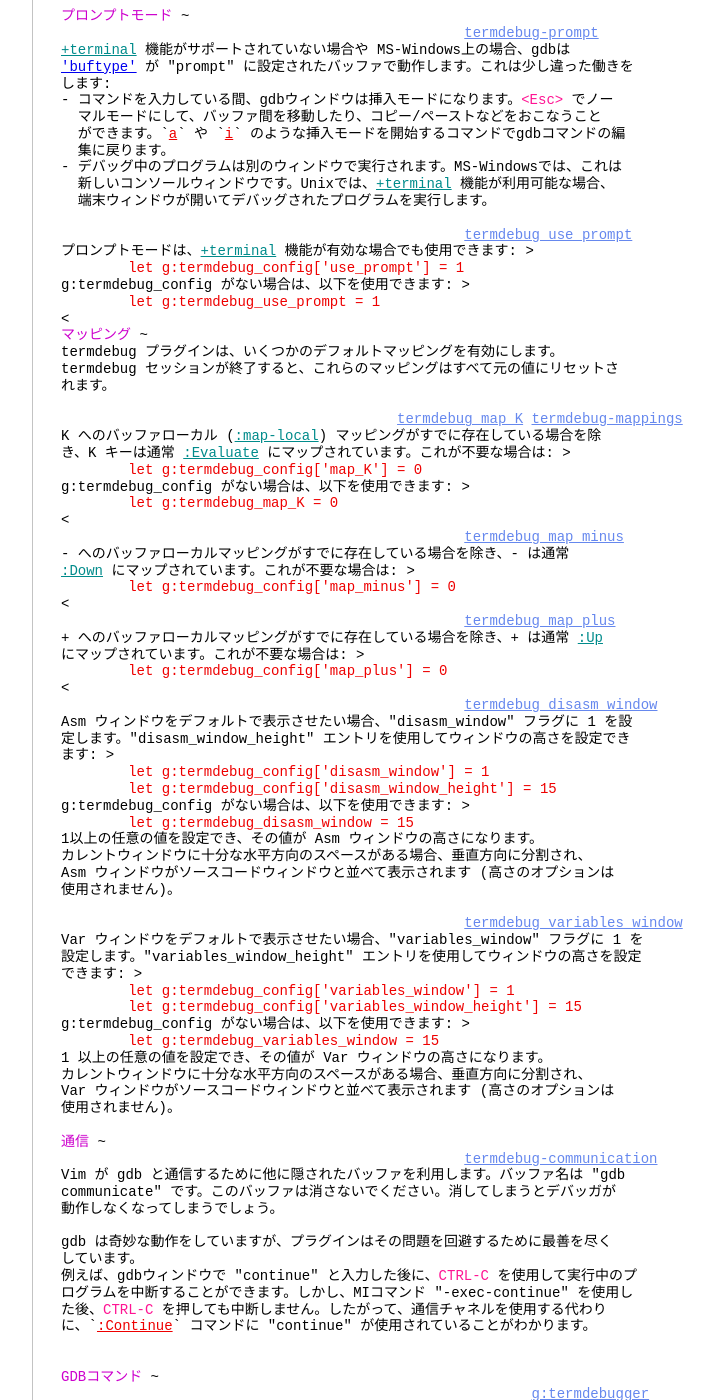
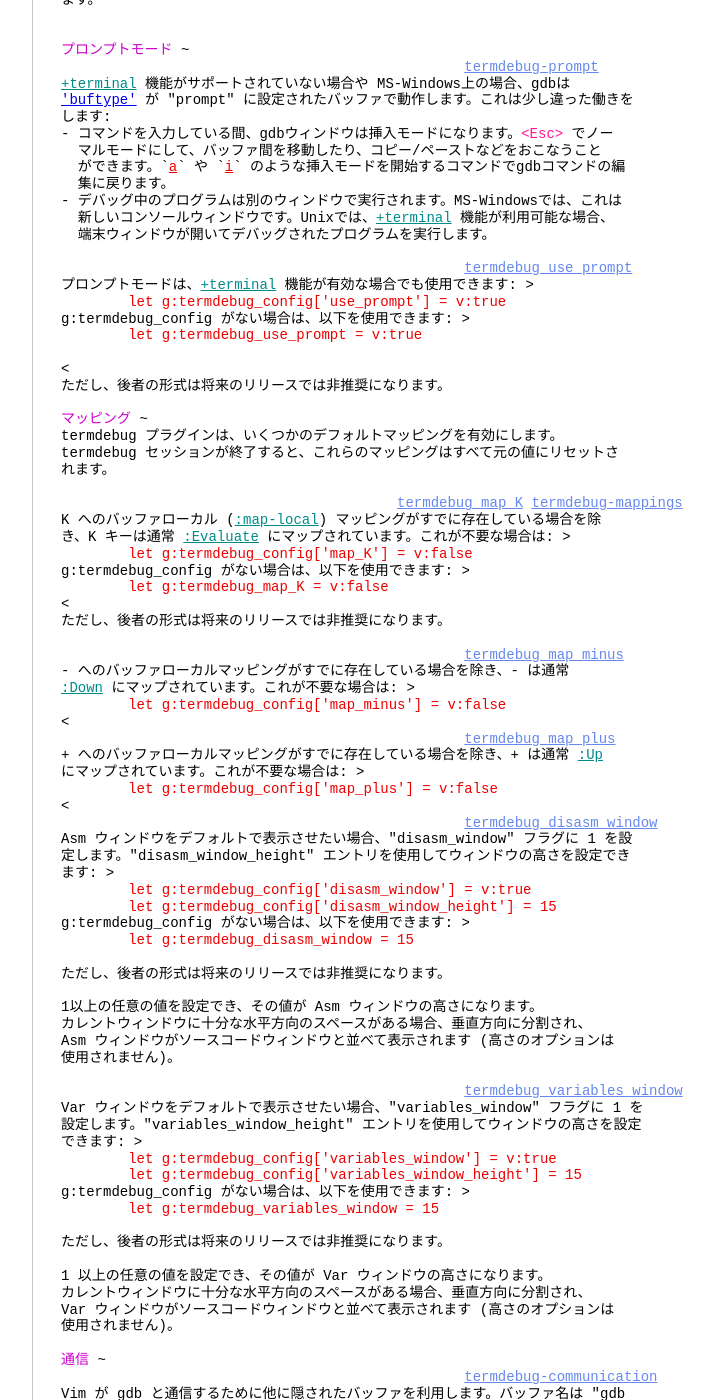
Before and after one commit to vim-jp/vimdoc-ja, a Jekyll site: the page built from terminal.html, in a window 1280 px wide and 1400 px high, scrolled down 25403 px. Shown: the whole window, without its empty margins (340-1054 px from the left). Built offline with Jekyll 4.4.1, drawn with Linux system fonts in a browser that asks for light colours; nearby versions of some CDN libraries; comment, search, counter and statistics services are not loaded; some of the changed text lies outside the part shown.

Commit message:
Generated by GitHub workflow 10140232838
https://github.com/vim-jp/vimdoc-ja-working/actions/runs/10140232838

```diff
--- a/terminal.html
+++ b/terminal.html
@@ -3,7 +3,7 @@ layout: vimdoc
 helpname: 'terminal'
 ---
 <div id='vimCodeElement'>
-<a class="Constant" href="terminal.html" name="terminal.txt">terminal.txt</a>&nbsp;&nbsp;For&nbsp;<span class="Identifier">Vim バージョン 9.1.</span>&nbsp;&nbsp;Last change: 2024 Jun 20<br>
+<a class="Constant" href="terminal.html" name="terminal.txt">terminal.txt</a>&nbsp;&nbsp;For&nbsp;<span class="Identifier">Vim バージョン 9.1.</span>&nbsp;&nbsp;Last change: 2024 Jul 28<br>
 <br>
 <br>
 &nbsp;&nbsp;&nbsp;&nbsp;&nbsp;&nbsp;&nbsp;&nbsp;&nbsp;&nbsp;&nbsp;&nbsp;&nbsp;&nbsp;&nbsp;&nbsp;<span class="Identifier">VIMリファレンスマニュアル&nbsp;&nbsp;&nbsp;&nbsp;by Bram Moolenaar</span><br>
@@ -1246,6 +1246,8 @@ SSH 接続が1つあればリモートで機能します。<br>
 &nbsp;&nbsp;&nbsp;&nbsp;&nbsp;&nbsp;&nbsp;&nbsp;&nbsp;&nbsp;&nbsp;&nbsp;&nbsp;&nbsp;&nbsp;&nbsp;&nbsp;&nbsp;&nbsp;&nbsp;&nbsp;&nbsp;&nbsp;&nbsp;&nbsp;&nbsp;&nbsp;&nbsp;&nbsp;&nbsp;&nbsp;&nbsp;&nbsp;&nbsp;&nbsp;&nbsp;&nbsp;&nbsp;&nbsp;&nbsp;&nbsp;&nbsp;&nbsp;&nbsp;&nbsp;&nbsp;&nbsp;&nbsp;&nbsp;&nbsp;&nbsp;&nbsp;&nbsp;&nbsp;&nbsp;&nbsp;<a class="Constant" href="terminal.html#termdebug-starting" name="termdebug-starting">termdebug-starting</a><br>
 以下のコマンドでプラグインを読み込みます:&nbsp;&gt;<br>
 <div class="helpExample">&nbsp;&nbsp;&nbsp;&nbsp;&nbsp;&nbsp;&nbsp;&nbsp;packadd termdebug</div>
+<a class="Identifier" href="starting.html#.vimrc">.vimrc</a>&nbsp;ファイルからプラグインを読み込む時は、&quot;!&quot; 属性を追加します:&nbsp;&gt;<br>
+<div class="helpExample">&nbsp;&nbsp;&nbsp;&nbsp;&nbsp;&nbsp;&nbsp;&nbsp;packadd! termdebug</div>
 &lt;&nbsp;&nbsp;&nbsp;&nbsp;&nbsp;&nbsp;&nbsp;&nbsp;&nbsp;&nbsp;&nbsp;&nbsp;&nbsp;&nbsp;&nbsp;&nbsp;&nbsp;&nbsp;&nbsp;&nbsp;&nbsp;&nbsp;&nbsp;&nbsp;&nbsp;&nbsp;&nbsp;&nbsp;&nbsp;&nbsp;&nbsp;&nbsp;&nbsp;&nbsp;&nbsp;&nbsp;&nbsp;&nbsp;&nbsp;&nbsp;&nbsp;&nbsp;&nbsp;&nbsp;&nbsp;&nbsp;&nbsp;&nbsp;&nbsp;&nbsp;&nbsp;&nbsp;&nbsp;&nbsp;&nbsp;<a class="Constant" href="terminal.html#:Termdebug" name=":Termdebug">:Termdebug</a><br>
 デバッグを開始するには&nbsp;`<a class="Comment" href="terminal.html#:Termdebug">:Termdebug</a>`&nbsp;または&nbsp;`<a class="Comment" href="terminal.html#:TermdebugCommand">:TermdebugCommand</a>`&nbsp;に続けてコマン<br>
 ド名を入力します。例:&nbsp;&gt;<br>
@@ -1518,10 +1520,13 @@ TermdebugStopPost&nbsp;&nbsp;&nbsp;&nbsp;&nbsp;&nbsp;&nbsp;&nbsp;&nbsp;&nbsp;&nb
 <br>
 &nbsp;&nbsp;&nbsp;&nbsp;&nbsp;&nbsp;&nbsp;&nbsp;&nbsp;&nbsp;&nbsp;&nbsp;&nbsp;&nbsp;&nbsp;&nbsp;&nbsp;&nbsp;&nbsp;&nbsp;&nbsp;&nbsp;&nbsp;&nbsp;&nbsp;&nbsp;&nbsp;&nbsp;&nbsp;&nbsp;&nbsp;&nbsp;&nbsp;&nbsp;&nbsp;&nbsp;&nbsp;&nbsp;&nbsp;&nbsp;&nbsp;&nbsp;&nbsp;&nbsp;&nbsp;&nbsp;&nbsp;&nbsp;<a class="Constant" href="terminal.html#termdebug_use_prompt" name="termdebug_use_prompt">termdebug_use_prompt</a><br>
 プロンプトモードは、<a class="Identifier" href="various.html#+terminal">+terminal</a>&nbsp;機能が有効な場合でも使用できます:&nbsp;&gt;<br>
-<div class="helpExample">&nbsp;&nbsp;&nbsp;&nbsp;&nbsp;&nbsp;&nbsp;&nbsp;let g:termdebug_config['use_prompt'] = 1</div>
+<div class="helpExample">&nbsp;&nbsp;&nbsp;&nbsp;&nbsp;&nbsp;&nbsp;&nbsp;let g:termdebug_config['use_prompt'] = v:true</div>
 g:termdebug_config がない場合は、以下を使用できます:&nbsp;&gt;<br>
-<div class="helpExample">&nbsp;&nbsp;&nbsp;&nbsp;&nbsp;&nbsp;&nbsp;&nbsp;let g:termdebug_use_prompt = 1</div>
-&lt;<br>
+<div class="helpExample">&nbsp;&nbsp;&nbsp;&nbsp;&nbsp;&nbsp;&nbsp;&nbsp;let g:termdebug_use_prompt = v:true</div>
+<br>
+&lt;<br>
+ただし、後者の形式は将来のリリースでは非推奨になります。<br>
+<br>
 <span class="PreProc">マッピング</span>&nbsp;~<br>
 termdebug プラグインは、いくつかのデフォルトマッピングを有効にします。<br>
 termdebug セッションが終了すると、これらのマッピングはすべて元の値にリセットさ<br>
@@ -1530,28 +1535,33 @@ termdebug セッションが終了すると、これらのマッピングはす
 &nbsp;&nbsp;&nbsp;&nbsp;&nbsp;&nbsp;&nbsp;&nbsp;&nbsp;&nbsp;&nbsp;&nbsp;&nbsp;&nbsp;&nbsp;&nbsp;&nbsp;&nbsp;&nbsp;&nbsp;&nbsp;&nbsp;&nbsp;&nbsp;&nbsp;&nbsp;&nbsp;&nbsp;&nbsp;&nbsp;&nbsp;&nbsp;&nbsp;&nbsp;&nbsp;&nbsp;&nbsp;&nbsp;&nbsp;&nbsp;<a class="Constant" href="terminal.html#termdebug_map_K" name="termdebug_map_K">termdebug_map_K</a>&nbsp;<a class="Constant" href="terminal.html#termdebug-mappings" name="termdebug-mappings">termdebug-mappings</a><br>
 K へのバッファローカル (<a class="Identifier" href="map.html#:map-local">:map-local</a>) マッピングがすでに存在している場合を除<br>
 き、K キーは通常&nbsp;<a class="Identifier" href="terminal.html#:Evaluate">:Evaluate</a>&nbsp;にマップされています。これが不要な場合は:&nbsp;&gt;<br>
-<div class="helpExample">&nbsp;&nbsp;&nbsp;&nbsp;&nbsp;&nbsp;&nbsp;&nbsp;let g:termdebug_config['map_K'] = 0</div>
+<div class="helpExample">&nbsp;&nbsp;&nbsp;&nbsp;&nbsp;&nbsp;&nbsp;&nbsp;let g:termdebug_config['map_K'] = v:false</div>
 g:termdebug_config がない場合は、以下を使用できます:&nbsp;&gt;<br>
-<div class="helpExample">&nbsp;&nbsp;&nbsp;&nbsp;&nbsp;&nbsp;&nbsp;&nbsp;let g:termdebug_map_K = 0</div>
-&lt;<br>
+<div class="helpExample">&nbsp;&nbsp;&nbsp;&nbsp;&nbsp;&nbsp;&nbsp;&nbsp;let g:termdebug_map_K = v:false</div>
+&lt;<br>
+ただし、後者の形式は将来のリリースでは非推奨になります。<br>
+<br>
 &nbsp;&nbsp;&nbsp;&nbsp;&nbsp;&nbsp;&nbsp;&nbsp;&nbsp;&nbsp;&nbsp;&nbsp;&nbsp;&nbsp;&nbsp;&nbsp;&nbsp;&nbsp;&nbsp;&nbsp;&nbsp;&nbsp;&nbsp;&nbsp;&nbsp;&nbsp;&nbsp;&nbsp;&nbsp;&nbsp;&nbsp;&nbsp;&nbsp;&nbsp;&nbsp;&nbsp;&nbsp;&nbsp;&nbsp;&nbsp;&nbsp;&nbsp;&nbsp;&nbsp;&nbsp;&nbsp;&nbsp;&nbsp;<a class="Constant" href="terminal.html#termdebug_map_minus" name="termdebug_map_minus">termdebug_map_minus</a><br>
 - へのバッファローカルマッピングがすでに存在している場合を除き、- は通常<br>
 <a class="Identifier" href="terminal.html#:Down">:Down</a>&nbsp;にマップされています。これが不要な場合は:&nbsp;&gt;<br>
-<div class="helpExample">&nbsp;&nbsp;&nbsp;&nbsp;&nbsp;&nbsp;&nbsp;&nbsp;let g:termdebug_config['map_minus'] = 0</div>
+<div class="helpExample">&nbsp;&nbsp;&nbsp;&nbsp;&nbsp;&nbsp;&nbsp;&nbsp;let g:termdebug_config['map_minus'] = v:false</div>
 &lt;<br>
 &nbsp;&nbsp;&nbsp;&nbsp;&nbsp;&nbsp;&nbsp;&nbsp;&nbsp;&nbsp;&nbsp;&nbsp;&nbsp;&nbsp;&nbsp;&nbsp;&nbsp;&nbsp;&nbsp;&nbsp;&nbsp;&nbsp;&nbsp;&nbsp;&nbsp;&nbsp;&nbsp;&nbsp;&nbsp;&nbsp;&nbsp;&nbsp;&nbsp;&nbsp;&nbsp;&nbsp;&nbsp;&nbsp;&nbsp;&nbsp;&nbsp;&nbsp;&nbsp;&nbsp;&nbsp;&nbsp;&nbsp;&nbsp;<a class="Constant" href="terminal.html#termdebug_map_plus" name="termdebug_map_plus">termdebug_map_plus</a><br>
 + へのバッファローカルマッピングがすでに存在している場合を除き、+ は通常&nbsp;<a class="Identifier" href="terminal.html#:Up">:Up</a><br>
 にマップされています。これが不要な場合は:&nbsp;&gt;<br>
-<div class="helpExample">&nbsp;&nbsp;&nbsp;&nbsp;&nbsp;&nbsp;&nbsp;&nbsp;let g:termdebug_config['map_plus'] = 0</div>
+<div class="helpExample">&nbsp;&nbsp;&nbsp;&nbsp;&nbsp;&nbsp;&nbsp;&nbsp;let g:termdebug_config['map_plus'] = v:false</div>
 &lt;<br>
 &nbsp;&nbsp;&nbsp;&nbsp;&nbsp;&nbsp;&nbsp;&nbsp;&nbsp;&nbsp;&nbsp;&nbsp;&nbsp;&nbsp;&nbsp;&nbsp;&nbsp;&nbsp;&nbsp;&nbsp;&nbsp;&nbsp;&nbsp;&nbsp;&nbsp;&nbsp;&nbsp;&nbsp;&nbsp;&nbsp;&nbsp;&nbsp;&nbsp;&nbsp;&nbsp;&nbsp;&nbsp;&nbsp;&nbsp;&nbsp;&nbsp;&nbsp;&nbsp;&nbsp;&nbsp;&nbsp;&nbsp;&nbsp;<a class="Constant" href="terminal.html#termdebug_disasm_window" name="termdebug_disasm_window">termdebug_disasm_window</a><br>
 Asm ウィンドウをデフォルトで表示させたい場合、&quot;disasm_window&quot; フラグに 1 を設<br>
 定します。&quot;disasm_window_height&quot; エントリを使用してウィンドウの高さを設定でき<br>
 ます:&nbsp;&gt;<br>
-<div class="helpExample">&nbsp;&nbsp;&nbsp;&nbsp;&nbsp;&nbsp;&nbsp;&nbsp;let g:termdebug_config['disasm_window'] = 1<br>
+<div class="helpExample">&nbsp;&nbsp;&nbsp;&nbsp;&nbsp;&nbsp;&nbsp;&nbsp;let g:termdebug_config['disasm_window'] = v:true<br>
 &nbsp;&nbsp;&nbsp;&nbsp;&nbsp;&nbsp;&nbsp;&nbsp;let g:termdebug_config['disasm_window_height'] = 15</div>
 g:termdebug_config がない場合は、以下を使用できます:&nbsp;&gt;<br>
 <div class="helpExample">&nbsp;&nbsp;&nbsp;&nbsp;&nbsp;&nbsp;&nbsp;&nbsp;let g:termdebug_disasm_window = 15</div>
+<br>
+ただし、後者の形式は将来のリリースでは非推奨になります。<br>
+<br>
 1以上の任意の値を設定でき、その値が Asm ウィンドウの高さになります。<br>
 カレントウィンドウに十分な水平方向のスペースがある場合、垂直方向に分割され、<br>
 Asm ウィンドウがソースコードウィンドウと並べて表示されます (高さのオプションは<br>
@@ -1561,10 +1571,13 @@ Asm ウィンドウがソースコードウィンドウと並べて表示され
 Var ウィンドウをデフォルトで表示させたい場合、&quot;variables_window&quot; フラグに 1 を<br>
 設定します。&quot;variables_window_height&quot; エントリを使用してウィンドウの高さを設定<br>
 できます:&nbsp;&gt;<br>
-<div class="helpExample">&nbsp;&nbsp;&nbsp;&nbsp;&nbsp;&nbsp;&nbsp;&nbsp;let g:termdebug_config['variables_window'] = 1<br>
+<div class="helpExample">&nbsp;&nbsp;&nbsp;&nbsp;&nbsp;&nbsp;&nbsp;&nbsp;let g:termdebug_config['variables_window'] = v:true<br>
 &nbsp;&nbsp;&nbsp;&nbsp;&nbsp;&nbsp;&nbsp;&nbsp;let g:termdebug_config['variables_window_height'] = 15</div>
 g:termdebug_config がない場合は、以下を使用できます:&nbsp;&gt;<br>
 <div class="helpExample">&nbsp;&nbsp;&nbsp;&nbsp;&nbsp;&nbsp;&nbsp;&nbsp;let g:termdebug_variables_window = 15</div>
+<br>
+ただし、後者の形式は将来のリリースでは非推奨になります。<br>
+<br>
 1 以上の任意の値を設定でき、その値が Var ウィンドウの高さになります。<br>
 カレントウィンドウに十分な水平方向のスペースがある場合、垂直方向に分割され、<br>
 Var ウィンドウがソースコードウィンドウと並べて表示されます (高さのオプションは<br>
@@ -1592,6 +1605,8 @@ g:termdebug_config の &quot;debugger&quot; エントリか &quot;g:termdebugger
 <div class="helpExample">&nbsp;&nbsp;&nbsp;&nbsp;&nbsp;&nbsp;&nbsp;&nbsp;let g:termdebug_config['command'] = &quot;mygdb&quot;</div>
 g:termdebug_config がない場合は、以下を使用できます:&nbsp;&gt;<br>
 <div class="helpExample">&nbsp;&nbsp;&nbsp;&nbsp;&nbsp;&nbsp;&nbsp;&nbsp;let g:termdebugger = &quot;mygdb&quot;</div>
+<br>
+ただし、後者の形式は将来のリリースでは非推奨になります。<br>
 <br>
 コマンドに引数が必要な場合はリストを使用してください:&nbsp;&gt;<br>
 <div class="helpExample">&nbsp;&nbsp;&nbsp;&nbsp;&nbsp;&nbsp;&nbsp;&nbsp;let g:termdebug_config['command'] = ['rr', 'replay', '--']</div>
@@ -1649,6 +1664,7 @@ TermDebugSendCommand() 関数を使用して、任意のウィンドウで動作
 g:termdebug_config がない場合は、以下を使用できます:&nbsp;&gt;<br>
 <div class="helpExample">&nbsp;&nbsp;&nbsp;&nbsp;&nbsp;&nbsp;&nbsp;&nbsp;let g:termdebug_popup = 0</div>
 <br>
+ただし、後者の形式は将来のリリースでは非推奨になります。<br>
 <br>
 <span class="PreProc">デフォルトの目印の変更</span>&nbsp;~<br>
 &nbsp;&nbsp;&nbsp;&nbsp;&nbsp;&nbsp;&nbsp;&nbsp;&nbsp;&nbsp;&nbsp;&nbsp;&nbsp;&nbsp;&nbsp;&nbsp;&nbsp;&nbsp;&nbsp;&nbsp;&nbsp;&nbsp;&nbsp;&nbsp;&nbsp;&nbsp;&nbsp;&nbsp;&nbsp;&nbsp;&nbsp;&nbsp;&nbsp;&nbsp;&nbsp;&nbsp;&nbsp;&nbsp;&nbsp;&nbsp;&nbsp;&nbsp;&nbsp;&nbsp;&nbsp;&nbsp;&nbsp;&nbsp;&nbsp;&nbsp;&nbsp;&nbsp;&nbsp;&nbsp;&nbsp;&nbsp;<a class="Constant" href="terminal.html#termdebug_signs" name="termdebug_signs">termdebug_signs</a><br>
@@ -1680,6 +1696,8 @@ g:terminal_config がまだない場合は、以下を使用できます:&nbsp;&
 g:termdebug_config がない場合は、以下を使用できます:&nbsp;&gt;<br>
 <div class="helpExample">&nbsp;&nbsp;let g:termdebug_wide = 163</div>
 <br>
+ただし、後者の形式は将来のリリースでは非推奨になります。<br>
+<br>
 これは&nbsp;`<a class="Comment" href="terminal.html#:Termdebug">:Termdebug</a>`&nbsp;を実行した際に&nbsp;<a class="Type" href="options.html#'columns'">'columns'</a>&nbsp;を 163 に設定します。元の値はデ<br>
 バッガが終了する際に復元されます。<br>
 <br>
```
